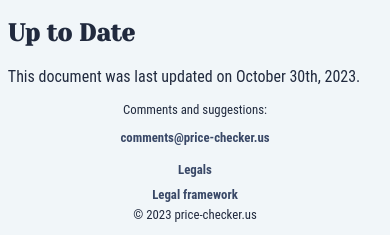
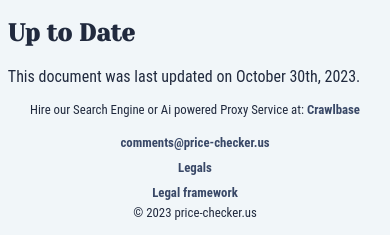
Before and after one commit to darideveloper/price-checker-us, a Flask app: page /legals/ in a window 390 px wide. Shown: the part 3236-3471 px from the top of the page. Run offline with Flask 3, Linux system fonts and the light colour scheme; parts of the project's set-up code (start-up, migrations or seed data) failed here and were passed over; some web fonts are replaced.

Commit message:
feat (footer): add crawlbase referral link

```diff
--- a/static/css/style.css
+++ b/static/css/style.css
@@ -317,7 +317,7 @@ footer p {
   margin: 0;
 }
 footer .links {
-  width: 340px;
+  width: 550px;
   display: flex;
   align-items: center;
   justify-content: space-between;
@@ -344,6 +344,15 @@ button.swal2-confirm.swal2-styled {
 @media screen and (max-width: 850px) {
   main .preview .products {
     grid-template-columns: repeat(2, 1fr);
+  }
+}
+@media screen and (max-width: 650px) {
+  footer .links {
+    flex-direction: column;
+    width: 100%;
+  }
+  footer .links a {
+    padding: 5px;
   }
 }
 @media screen and (max-width: 550px) {
@@ -381,13 +390,6 @@ button.swal2-confirm.swal2-styled {
   main form input[type=submit] {
     border-radius: 10px;
   }
-  footer .links {
-    flex-direction: column;
-    width: 100%;
-  }
-  footer .links a {
-    padding: 5px;
-  }
 }
 @media screen and (max-width: 350px) {
   main form input[type=search] {
--- a/static/css/style.sass
+++ b/static/css/style.sass
@@ -312,7 +312,7 @@ footer
         margin: 0
 
     .links
-        width: 340px
+        width: 550px
         display: flex
         align-items: center
         justify-content: space-between
@@ -341,6 +341,15 @@ button.swal2-confirm.swal2-styled
         .preview
             .products
                 grid-template-columns: repeat(2, 1fr)
+
+@media screen and (max-width: 650px)
+    footer
+        .links
+            flex-direction: column
+            width: 100%
+
+            a
+                padding: 5px
 
 @media screen and (max-width: 550px)
 
@@ -380,14 +389,6 @@ button.swal2-confirm.swal2-styled
             input[type="submit"]
                 border-radius: 10px
 
-    footer
-        .links
-            flex-direction: column
-            width: 100%
-
-            a
-                padding: 5px
-
 @media screen and (max-width: 350px)
 
     main
--- a/templates/template.html
+++ b/templates/template.html
@@ -44,16 +44,14 @@
   {% block footer %}
   <footer class={% block footerclass %}""{% endblock %}>
     <p>
-      Comments and suggestions:
+      Hire our Search Engine or Ai powered Proxy Service at: <a href="https://crawlbase.com/?s=uTzoANe7" title="Our amazing Search Engine, or the best Proxy Service, Our tool proves it!">Crawlbase</a>
     </p>
 
-    <div class="email">
-      <a href="mail:comments@price-checker.us">
+
+    <div class="links">
+      <a href="mail:comments@price-checker.us" title="Comments and suggestions:">
         comments@price-checker.us
       </a>
-    </div>
-
-    <div class="links">
       <a href="./legals" target="_blank">
         Legals
       </a>
@@ -65,6 +63,8 @@
       </p>
     </div>
     </p>
+
+
   </footer>
   {% endblock %}
 
```
Also changed, not shown: 1 other file.
